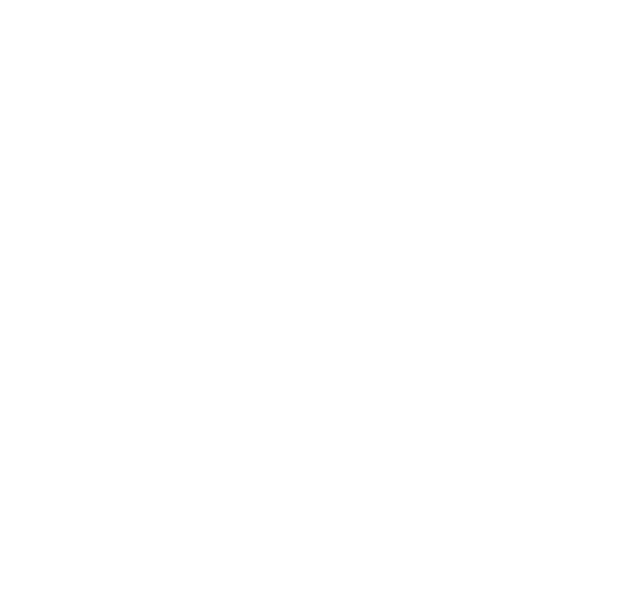
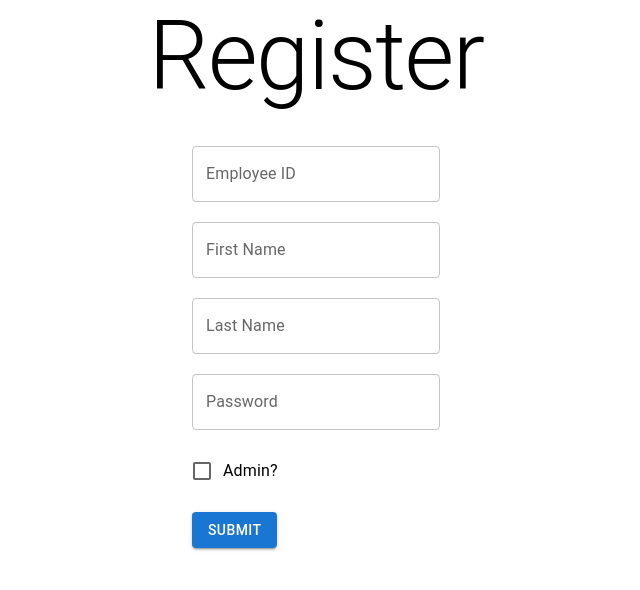
Before and after one commit to andrewtran10/ctf, a React (Create React App) app in the folder client/: page /register in a window 1280 px wide. Shown: the top 590 px of the page, without its empty margins (324-964 px from the left). Built offline with nearby package versions, Linux system fonts and the light colour scheme.

Commit message:
client-side init commit

```diff
--- a/client/src/App.js
+++ b/client/src/App.js
@@ -1,9 +1,41 @@
-import React, { Fragment } from "react";
+import React, { Fragment, useState } from 'react';
 import './App.css';
 
+import {BrowserRouter as Router, Routes, Route, Navigate} from 'react-router-dom';
+
+import Dashboard from './components/Dashboard';
+import Register from './components/Register';
+import Login from './components/Login';
+
+import { toast } from 'react-toastify';
+import 'react-toastify/dist/ReactToastify.css';
+
+toast.configure();
+
 function App() {
+  const [authed, setAuthed] = useState(false);
+
   return (
-    <Fragment></Fragment>
+    <Fragment>
+      <Router>
+        <div className='container'>
+          <Routes>
+            <Route
+              exact path='/login'
+              element={!authed ? (<Login setAuth={setAuthed}/>) : (<Navigate to="/dashboard" />) }
+            />
+            <Route
+              exact path='/register'
+              element={!authed ? (<Register setAuth={setAuthed}/>) : (<Navigate to="/login" />) }
+            />
+            <Route
+              exact path='/dashboard'
+              element={authed ? (<Dashboard setAuth={setAuthed}/>) : (<Navigate to="/login" />)}
+            />
+          </Routes>
+        </div>
+      </Router>
+    </Fragment>
   );
 }
 
--- /dev/null
+++ b/client/src/components/Dashboard.js
@@ -0,0 +1,12 @@
+import React, { Fragment } from 'react';
+
+const Dashboard = ({setAuth}) =>  {
+    return (
+        <Fragment>
+            <h1> Dashboard </h1>
+            <button onClick={() => setAuth(false)}> Logout </button>
+        </Fragment>
+    );
+};
+
+export default Dashboard;
--- /dev/null
+++ b/client/src/components/Login.js
@@ -0,0 +1,12 @@
+import React, { Fragment } from 'react';
+
+const Login = ({setAuth}) =>  {
+    return (
+        <Fragment>
+            <h1> Login </h1>
+            <button onClick={() => setAuth(true)}> Authenticate </button>
+        </Fragment>
+    );
+};
+
+export default Login;
--- /dev/null
+++ b/client/src/components/Register.js
@@ -0,0 +1,136 @@
+import React, { Fragment , useState } from 'react';
+import { TextField, Checkbox, Button} from '@mui/material';
+import {  FormControlLabel } from '@mui/material';
+import { Box, Grid, Typography } from '@mui/material';
+
+import { toast } from 'react-toastify';
+
+const defaultValues = {
+    id: "",
+    fname: "",
+    lname: "",
+    pass: "",
+    admin: false
+}
+
+const Register = ({ setAuth }) =>  {
+    const [formValues, setFormValues] = useState(defaultValues);
+
+    const handleInputChange = (e) => {
+        const {name, value} = e.target;
+        setFormValues ({...formValues, [name]: value
+        });
+    };
+
+    const handleChecked = (e) => {
+        const {name, checked} = e.target;
+        setFormValues ({...formValues, [name]: checked})
+    }
+
+    const handleSubmit = async (e) => {
+        e.preventDefault();
+        try {
+            const res = await fetch(
+                "http://localhost:5000/auth/register",
+                {
+                    method: "POST",
+                    mode: "cors",
+                    headers: {"Content-type": "application/json"},
+                    body: JSON.stringify(formValues)
+                }
+            );
+
+            const parsedRes = await res.json();
+
+            if (parsedRes.token) {
+                localStorage.setItem("token", parsedRes.token);
+                setAuth(true);
+                toast.success("Created new employee in database");
+            } else {
+                setAuth(false);
+                toast.error(parsedRes);
+            }
+
+        } catch (error) {
+            console.error(error.message);
+        }
+      };
+
+    return (
+        <Fragment>
+            <Box
+                display="flex"
+                justifyContent="center"
+                alignItems="center"
+            >
+                <Typography variant='h1'component='div' gutterBottom> Register </Typography>
+            </Box>
+                <Grid container alignItems="center" justify="center" direction="column">
+                    <form noValidate autoComplete='off' onSubmit={handleSubmit}>
+                        <Grid item>
+                        <TextField
+                            id="id"
+                            name="id"
+                            label="Employee ID"
+                            type="text"
+                            value={formValues.id}
+                            onChange={e => handleInputChange(e)}
+                        />
+                        </Grid>
+                        <br/>
+                        <Grid item>
+                        <TextField
+                            id="fname"
+                            name="fname"
+                            label="First Name"
+                            type="text"
+                            value={formValues.fname}
+                            onChange={e => handleInputChange(e)}
+                        />
+                        </Grid>
+                        <br/>
+                        <Grid item>
+                        <TextField
+                            id="lname"
+                            name="lname"
+                            label="Last Name"
+                            type="text"
+                            value={formValues.lname}
+                            onChange={e => handleInputChange(e)}
+                        />
+                        </Grid>
+                        <br/>
+                        <Grid item>
+                        <TextField
+                            id="password"
+                            name="password"
+                            label="Password"
+                            type="text"
+                            value={formValues.password}
+                            onChange={e => handleInputChange(e)}
+                        />
+                        </Grid>
+                        <br/>
+                        <Grid item>
+                            <FormControlLabel
+                                label="Admin?"
+                                control={
+                                    <Checkbox
+                                        checked={formValues.admin}
+                                        name="admin"
+                                        onChange={e => handleChecked(e)}
+                                    />
+                                }
+                            />
+                        </Grid>
+                        <br/>
+                        <Button variant="contained" color="primary" type="submit">
+                            Submit
+                        </Button>
+                    </form>
+                </Grid>
+        </Fragment>
+    );
+};
+
+export default Register;
```
